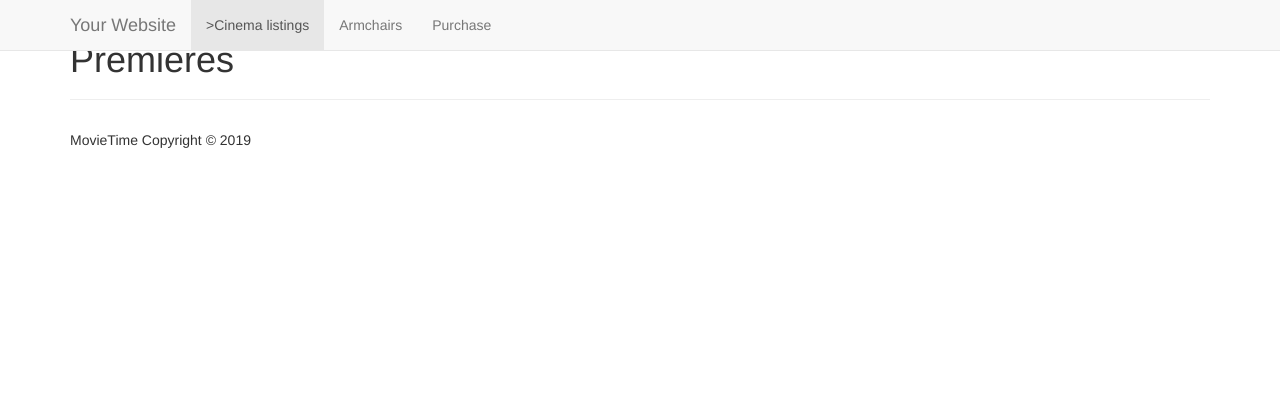
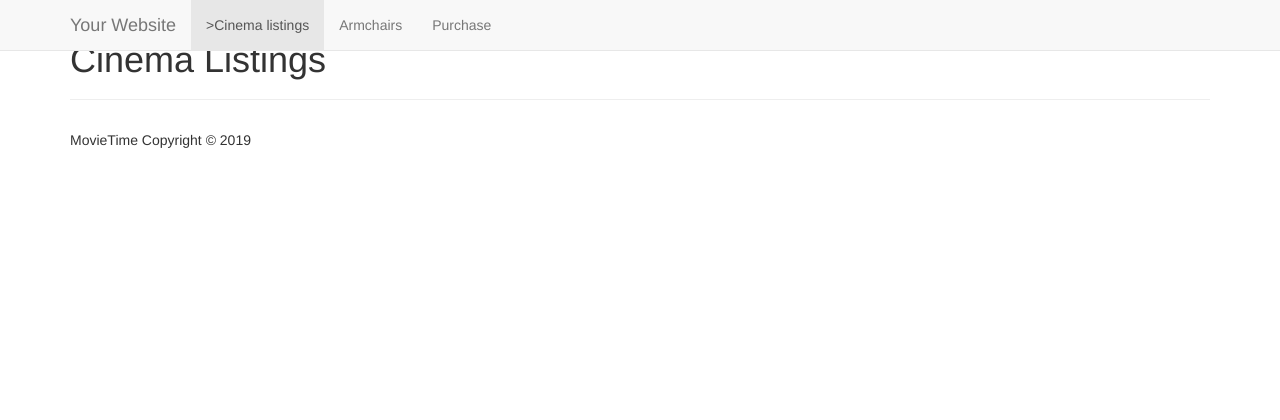
Before and after one commit to milak1920/MovieTime, a PHP site: page / in a window 1280 px wide. Shown: the top 420 px of the page. Run offline with PHP 8.4, Linux system fonts and the light colour scheme.

Commit message:
Update index.php

```diff
--- a/web/index.php
+++ b/web/index.php
@@ -6,7 +6,7 @@ $page_title = 'MovieTime!';
 include('includes/header.php');
 ?>
 
-<div class="page-header"><h1>Premieres</h1></div>
+<div class="page-header"><h1>Cinema Listings</h1></div>
 
 
 <?php
```
